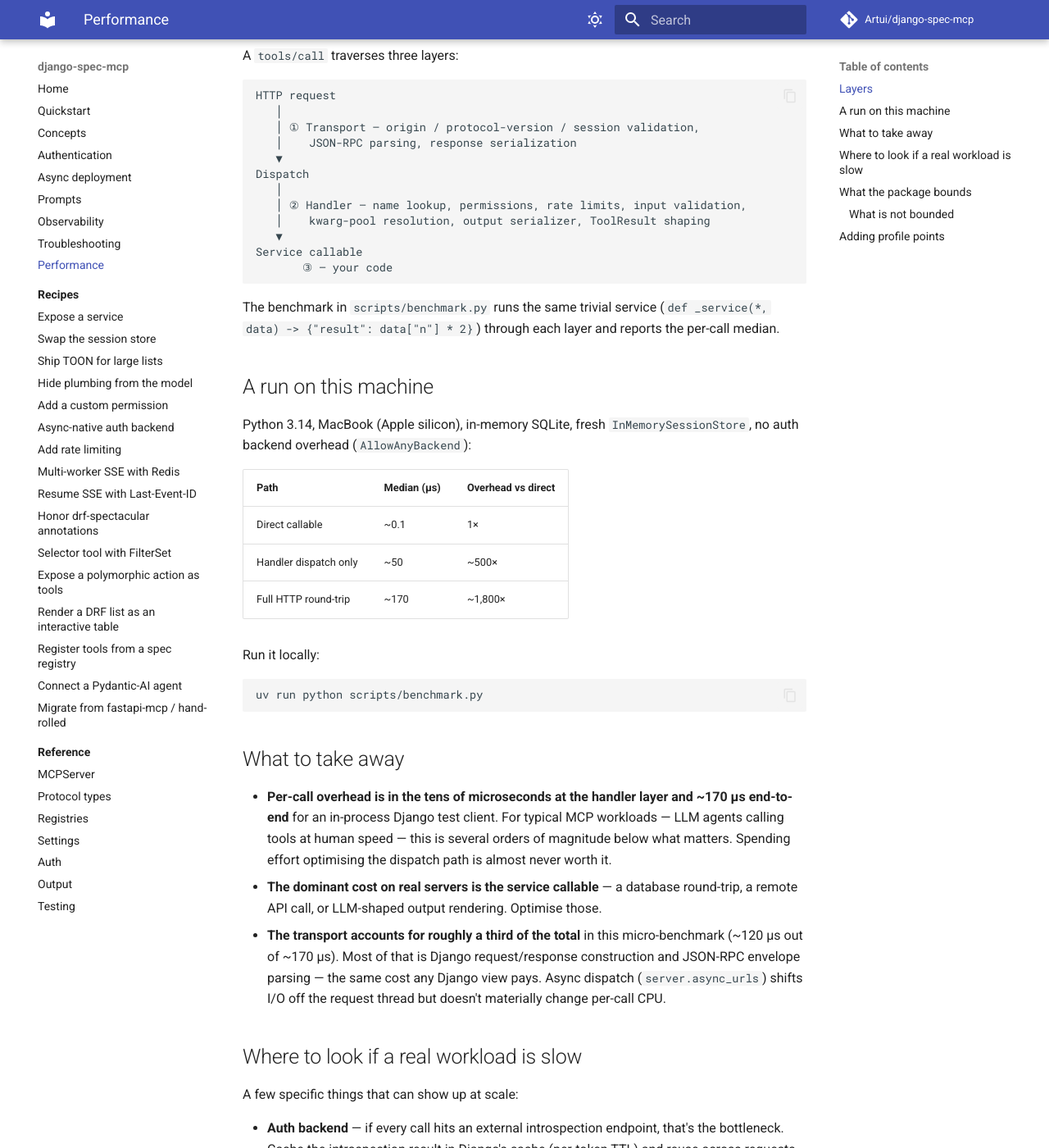
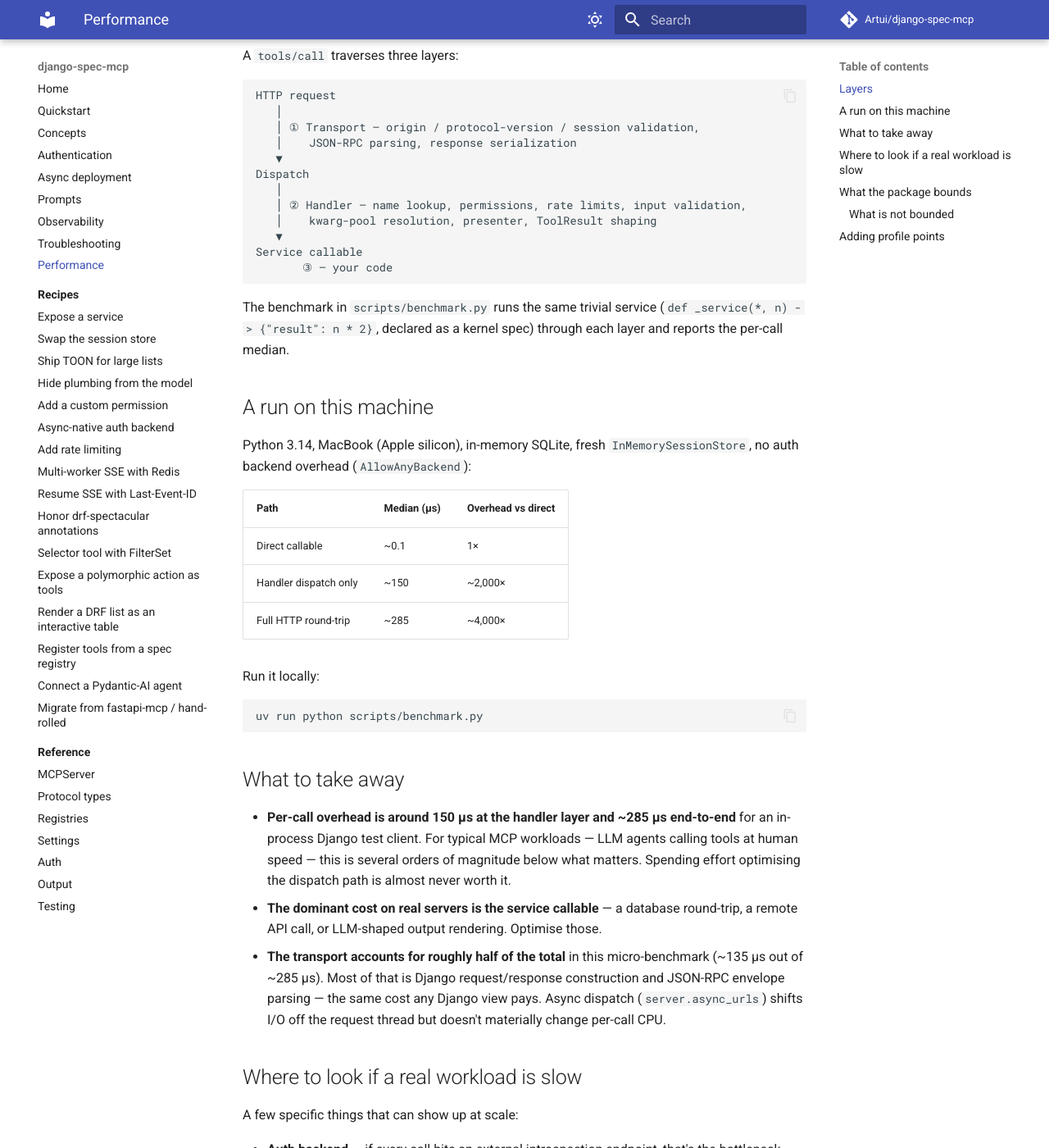
Before and after one commit to Artui/django-spec-mcp, an MkDocs documentation site: the page built from docs/performance.md, in a window 1280 px wide and 1400 px high, scrolled down 292 px. Shown: the whole window at 82% size. Built offline with MkDocs 1.6.1 and Material for MkDocs 9.7.7, drawn with Linux system fonts in a browser that asks for light colours; comment, search, counter and statistics services are not loaded.

Commit message:
Keep the performance and migration pages true to the kernel examples
The benchmark's service is a kernel spec taking its read by name, and its
timings moved with it; the invoicing example registers through
register_tool. The job example's ordering and the examples' installed apps
now have tests behind the README's claims, and the invoicing README stops
claiming a log line nothing asserts.

Co-Authored-By: Claude Opus 5.5 <noreply@anthropic.com>

````diff
--- a/docs/performance.md
+++ b/docs/performance.md
@@ -17,14 +17,14 @@ HTTP request
 Dispatch
    │
    │ ② Handler — name lookup, permissions, rate limits, input validation,
-   │    kwarg-pool resolution, output serializer, ToolResult shaping
+   │    kwarg-pool resolution, presenter, ToolResult shaping
    ▼
 Service callable
        ③ — your code
 ```
 
 The benchmark in `scripts/benchmark.py` runs the same trivial service
-(`def _service(*, data) -> {"result": data["n"] * 2}`) through each
+(`def _service(*, n) -> {"result": n * 2}`, declared as a kernel spec) through each
 layer and reports the per-call median.
 
 ## A run on this machine
@@ -35,8 +35,8 @@ Python 3.14, MacBook (Apple silicon), in-memory SQLite, fresh
 | Path                     | Median (µs)   | Overhead vs direct |
 |--------------------------|---------------|--------------------|
 | Direct callable          | ~0.1          | 1×                 |
-| Handler dispatch only    | ~50           | ~500×              |
-| Full HTTP round-trip     | ~170          | ~1,800×            |
+| Handler dispatch only    | ~150          | ~2,000×            |
+| Full HTTP round-trip     | ~285          | ~4,000×            |
 
 Run it locally:
 
@@ -46,16 +46,16 @@ uv run python scripts/benchmark.py
 
 ## What to take away
 
-- **Per-call overhead is in the tens of microseconds at the handler
-  layer and ~170 µs end-to-end** for an in-process Django test client.
+- **Per-call overhead is around 150 µs at the handler layer and
+  ~285 µs end-to-end** for an in-process Django test client.
   For typical MCP workloads — LLM agents calling tools at human speed
   — this is several orders of magnitude below what matters. Spending
   effort optimising the dispatch path is almost never worth it.
 - **The dominant cost on real servers is the service callable** — a
   database round-trip, a remote API call, or LLM-shaped output
   rendering. Optimise those.
-- **The transport accounts for roughly a third of the total** in this
-  micro-benchmark (~120 µs out of ~170 µs). Most of that is Django
+- **The transport accounts for roughly half of the total** in this
+  micro-benchmark (~135 µs out of ~285 µs). Most of that is Django
   request/response construction and JSON-RPC envelope parsing — the
   same cost any Django view pays. Async dispatch (`server.async_urls`)
   shifts I/O off the request thread but doesn't materially change
````
Also changed, not shown: docs/recipes/migrating.md (+3 -3 lines), examples/invoicing/README.md (+1 -1 lines), 1 other file.
